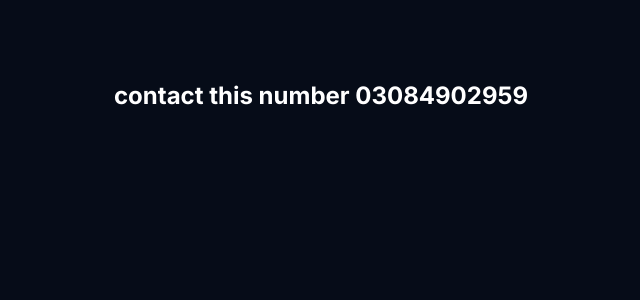
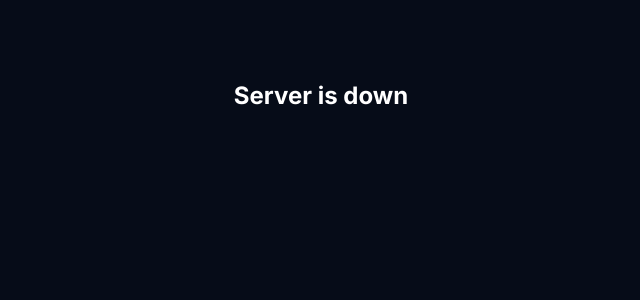
Before and after one commit to zeeshan2959/mtms, a React (Vite) app: page / in a window 1280 px wide. Shown: the top 300 px of the page, without its empty margins (319-959 px from the left). Built offline with nearby package versions, Linux system fonts and the light colour scheme.

Commit message:
text change

```diff
--- a/src/main.jsx
+++ b/src/main.jsx
@@ -7,7 +7,7 @@ createRoot(document.getElementById('root')).render(
   <StrictMode>
     {/* <App /> */}
     <div className="text-center text-2xl font-bold mt-20">
-    contact this number 03084902959
+    Server is down
 
     </div>
   </StrictMode>,
```
